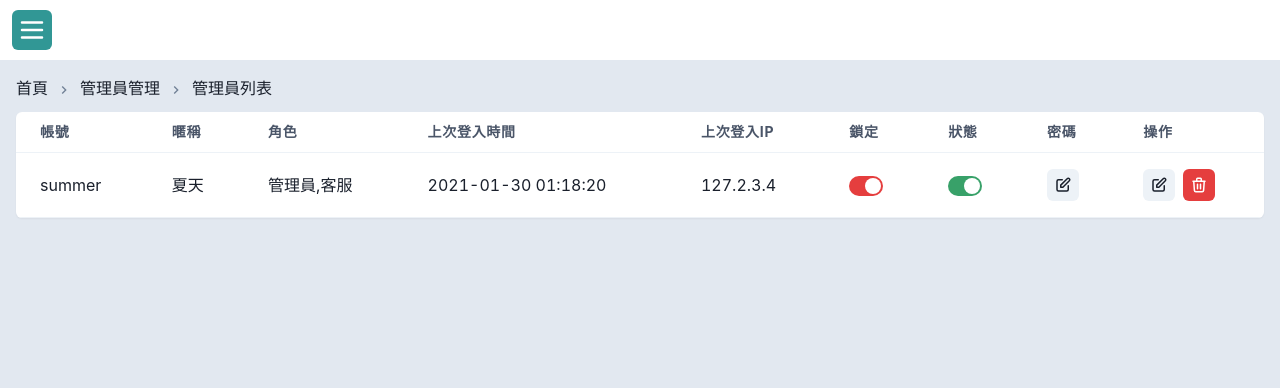
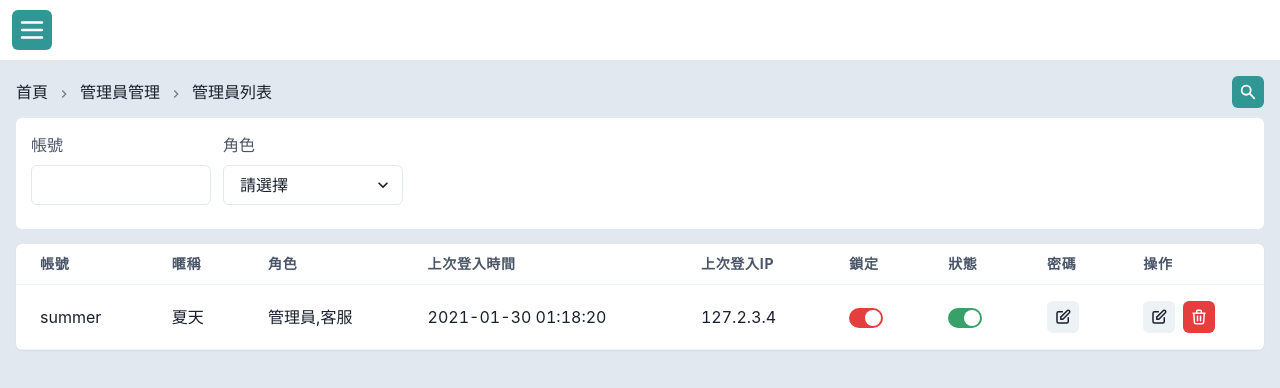
Before and after one commit to summerchen0101/ncs-admin, a Next.js app: page /user in a window 1280 px wide. Shown: the top 388 px of the page. Built offline with nearby package versions, Linux system fonts and the light colour scheme.

Commit message:
FormField

```diff
--- /dev/null
+++ b/components/FormField.tsx
@@ -0,0 +1,36 @@
+import {
+  FormControl,
+  FormControlProps,
+  FormErrorMessage,
+  FormLabel,
+  Input,
+} from '@chakra-ui/react'
+import React from 'react'
+import { DeepMap, FieldError } from 'react-hook-form'
+
+type FormFieldProps<T> = {
+  label: string
+  code: string
+  errors?: DeepMap<T, FieldError>
+  children?: JSX.Element
+}
+
+const FormField = function <T>({
+  label,
+  code,
+  errors,
+  children,
+  ...rest
+}: FormFieldProps<T> & FormControlProps) {
+  return (
+    <FormControl id={code} isInvalid={!!errors?.[code]} {...rest}>
+      <FormLabel htmlFor={code} color="gray.600">
+        {label}
+      </FormLabel>
+      {children}
+      {errors && <FormErrorMessage>{errors?.[code]?.message}</FormErrorMessage>}
+    </FormControl>
+  )
+}
+
+export default FormField
--- a/components/Breadcrumb.tsx
+++ b/components/MyBreadcrumb.tsx
@@ -1,24 +1,29 @@
 import React from 'react'
 import {
   Text,
-  Breadcrumb as CBreadcrumb,
+  Breadcrumb,
   BreadcrumbItem,
   BreadcrumbLink,
+  BreadcrumbProps,
 } from '@chakra-ui/react'
 import { ChevronRightIcon } from '@chakra-ui/icons'
 import Link from 'next/link'
 
-type BreadcrumbProps = {
+type MyBreadcrumbProps = {
   category: string
   current: { name: string; path: string }
 }
 
-const Breadcrumb: React.FC<BreadcrumbProps> = ({ category, current }) => {
+const MyBreadcrumb: React.FC<MyBreadcrumbProps & BreadcrumbProps> = ({
+  category,
+  current,
+  ...rest
+}) => {
   return (
-    <CBreadcrumb
+    <Breadcrumb
       spacing="8px"
-      mb="3"
       separator={<ChevronRightIcon color="gray.500" />}
+      {...rest}
     >
       <BreadcrumbItem>
         <BreadcrumbLink href="/" as={Link}>
@@ -33,8 +38,8 @@ const Breadcrumb: React.FC<BreadcrumbProps> = ({ category, current }) => {
           {current.name}
         </BreadcrumbLink>
       </BreadcrumbItem>
-    </CBreadcrumb>
+    </Breadcrumb>
   )
 }
 
-export default Breadcrumb
+export default MyBreadcrumb
--- /dev/null
+++ b/components/SearchBar.tsx
@@ -0,0 +1,28 @@
+import { Collapse, Stack } from '@chakra-ui/react'
+import React, { ReactNode } from 'react'
+
+type SearchBarProps = {
+  isOpen: boolean
+  children?: ReactNode
+}
+
+function SearchBar({ children, isOpen }: SearchBarProps) {
+  return (
+    <Collapse in={isOpen} animateOpacity>
+      <Stack
+        as="form"
+        bgColor="white"
+        borderRadius="md"
+        p="15px"
+        pb="24px"
+        direction={['column', 'row']}
+        spacing="12px"
+        mb="15px"
+      >
+        {children}
+      </Stack>
+    </Collapse>
+  )
+}
+
+export default SearchBar
--- /dev/null
+++ b/components/SearchButton.tsx
@@ -0,0 +1,16 @@
+import React from 'react'
+import { HiSearch } from 'react-icons/hi'
+import TipIconButton from './TipIconButton'
+
+const SearchButton: React.FC<{ onToggle: () => void }> = ({ onToggle }) => {
+  return (
+    <TipIconButton
+      label="搜尋列表"
+      icon={<HiSearch />}
+      onClick={onToggle}
+      colorScheme="teal"
+    />
+  )
+}
+
+export default SearchButton
--- a/pages/index.tsx
+++ b/pages/index.tsx
@@ -1,4 +1,4 @@
-import Breadcrumb from '@/components/Breadcrumb'
+import Breadcrumb from '@/components/MyBreadcrumb'
 import Dashboard from '@/components/Dashboard'
 import { Text } from '@chakra-ui/react'
 import React from 'react'
--- a/pages/user.tsx
+++ b/pages/user.tsx
@@ -1,19 +1,25 @@
 import BasicTable, { ColumnType } from '@/components/BasicTable'
-import Breadcrumb from '@/components/Breadcrumb'
 import Dashboard from '@/components/Dashboard'
+import FormField from '@/components/FormField'
+import Breadcrumb from '@/components/MyBreadcrumb'
+import SearchBar from '@/components/SearchBar'
+import SearchButton from '@/components/SearchButton'
 import TipIconButton from '@/components/TipIconButton'
 import { BlockStatus } from '@/lib/enums'
-import { Box, HStack, Stack, Switch } from '@chakra-ui/react'
+import useTransfer from '@/utils/useTransfer'
+import {
+  Flex,
+  HStack,
+  Input,
+  Select,
+  Spacer,
+  Switch,
+  useDisclosure,
+} from '@chakra-ui/react'
+import moment from 'moment'
+import { GetStaticProps, InferGetStaticPropsType } from 'next'
 import React, { useMemo } from 'react'
-import {
-  HiOutlinePencilAlt,
-  HiOutlineTrash,
-  HiOutlineKey,
-  HiOutlineLockClosed,
-} from 'react-icons/hi'
-import moment from 'moment'
-import useTransfer from '@/utils/useTransfer'
-import { GetStaticProps, InferGetStaticPropsType } from 'next'
+import { HiOutlinePencilAlt, HiOutlineTrash } from 'react-icons/hi'
 
 interface Role {
   id: number
@@ -64,6 +70,7 @@ const UserPage: React.FC<InferGetStaticPropsType<typeof getStaticProps>> = ({
   data,
 }) => {
   const { toDateTime } = useTransfer()
+  const { isOpen, onToggle } = useDisclosure({ defaultIsOpen: true })
   const columns: ColumnType<User>[] = useMemo(
     () => [
       { title: '帳號', code: 'acc' },
@@ -107,10 +114,27 @@ const UserPage: React.FC<InferGetStaticPropsType<typeof getStaticProps>> = ({
 
   return (
     <Dashboard>
-      <Breadcrumb
-        category="管理員管理"
-        current={{ name: '管理員列表', path: '/user' }}
-      />
+      <Flex alignItems="center" mb="10px">
+        <Breadcrumb
+          category="管理員管理"
+          current={{ name: '管理員列表', path: '/user' }}
+        />
+        <Spacer />
+        <SearchButton onToggle={onToggle} />
+      </Flex>
+
+      <SearchBar isOpen={isOpen}>
+        <FormField label="帳號" code="acc" w={{ md: '180px' }}>
+          <Input />
+        </FormField>
+        <FormField label="角色" code="role" w={{ md: '180px' }}>
+          <Select placeholder="請選擇">
+            <option>系統管理員</option>
+            <option>客服</option>
+          </Select>
+        </FormField>
+      </SearchBar>
+
       <BasicTable columns={columns} data={data} />
     </Dashboard>
   )
```
Also changed, not shown: components/LoginForm.tsx (+8 -17 lines).
